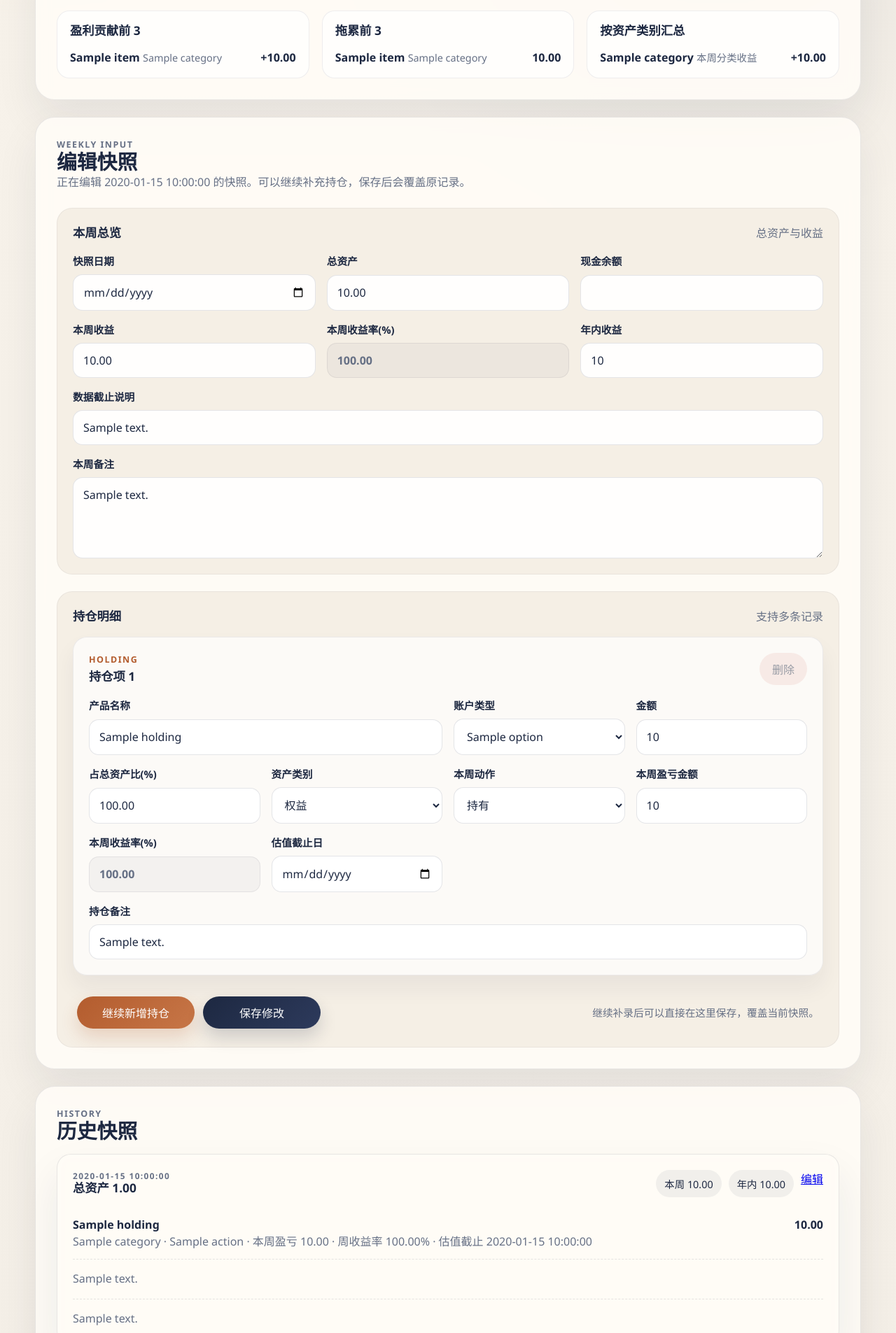
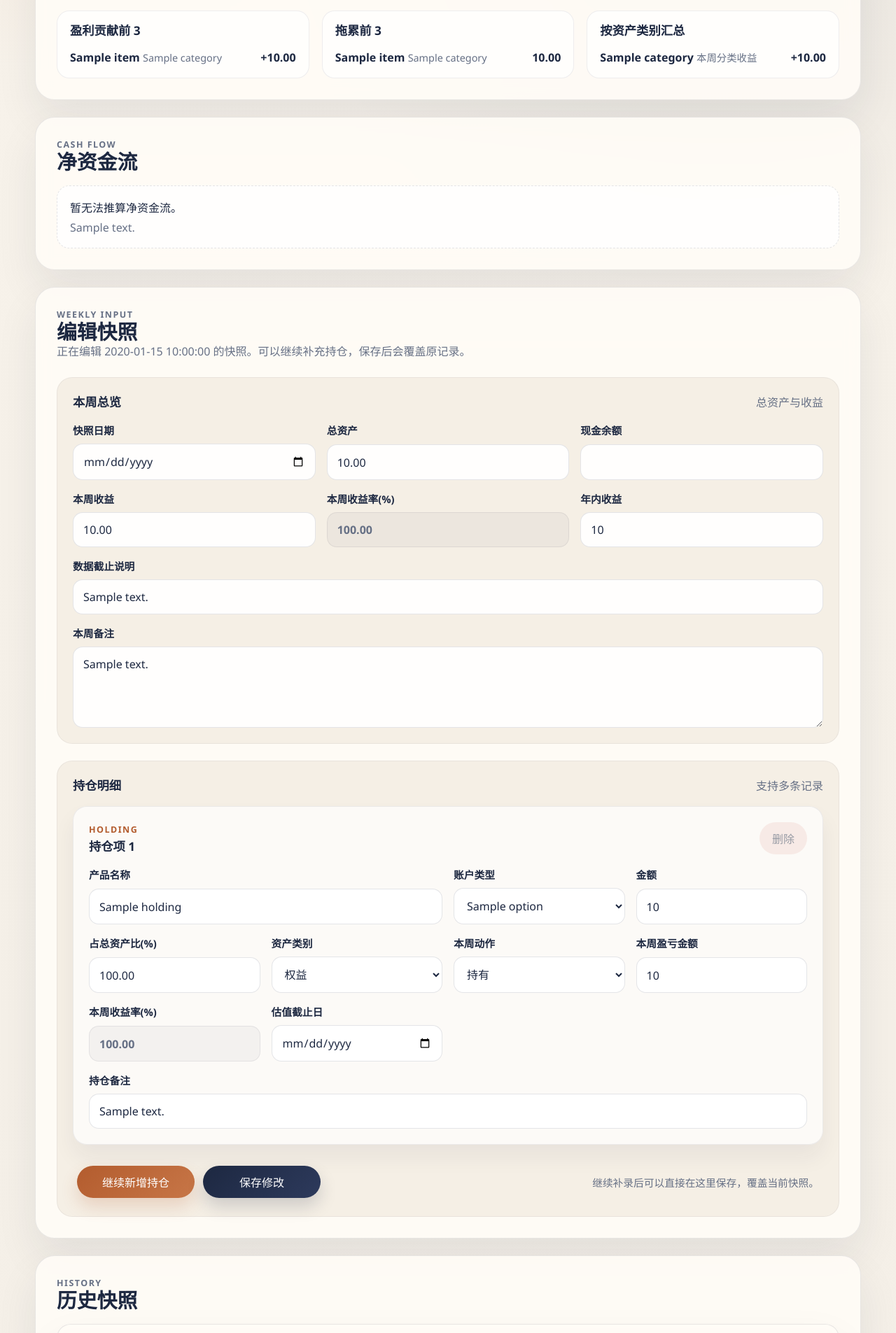
Before and after one commit to zp1103/portfolio-review-app, a FastAPI app: template app/templates/index.html in a window 1280 px wide. Shown: the part 835-2740 px from the top of the page at 70% size. Run offline with FastAPI, Linux system fonts and the light colour scheme; the template is opened without the code that fills it: most values are stand-ins (such as "Sample title", 1, 10 or a date in 2020).

Commit message:
基于快照推算净资金流

```diff
--- a/app/main.py
+++ b/app/main.py
@@ -52,6 +52,7 @@ def create_app(db_path: str | Path = DEFAULT_DB_PATH) -> FastAPI:
         targets = service.get_target_allocation()
         analysis = service.get_portfolio_analysis()
         weekly_attribution = service.get_weekly_attribution()
+        cashflow_analysis = service.get_cashflow_analysis()
         editing_snapshot = None
         if edit_id is not None:
             editing_snapshot = service.get_snapshot(edit_id)
@@ -65,6 +66,7 @@ def create_app(db_path: str | Path = DEFAULT_DB_PATH) -> FastAPI:
                 "targets": targets,
                 "analysis": analysis,
                 "weekly_attribution": weekly_attribution,
+                "cashflow_analysis": cashflow_analysis,
                 "category_labels": CATEGORY_LABELS,
                 "default_rows": list(range(max(1, len(form_values["holdings"])))),
                 "account_type_options": ACCOUNT_TYPE_OPTIONS,
--- a/app/service.py
+++ b/app/service.py
@@ -285,6 +285,43 @@ class PortfolioService:
             "category_breakdown": category_breakdown,
         }
 
+    def get_cashflow_analysis(self) -> dict:
+        snapshots = self.list_snapshots()
+        if len(snapshots) < 2:
+            return {
+                "available": False,
+                "net_flow": 0.0,
+                "direction": "none",
+                "latest_date": snapshots[0].snapshot_date if snapshots else "",
+                "previous_date": "",
+                "formula_text": "至少需要两期快照才能推算净资金流。",
+            }
+
+        latest = snapshots[0]
+        previous = snapshots[1]
+        net_flow = round(latest.total_assets - previous.total_assets - latest.weekly_return_amount, 2)
+        if net_flow > 0:
+            direction = "inflow"
+            formula_text = f"较上一期推算净流入 {net_flow:.2f}"
+        elif net_flow < 0:
+            direction = "outflow"
+            formula_text = f"较上一期推算净流出 {abs(net_flow):.2f}"
+        else:
+            direction = "flat"
+            formula_text = "较上一期无明显净资金流"
+
+        return {
+            "available": True,
+            "net_flow": net_flow,
+            "direction": direction,
+            "latest_date": latest.snapshot_date,
+            "previous_date": previous.snapshot_date,
+            "latest_total_assets": latest.total_assets,
+            "previous_total_assets": previous.total_assets,
+            "weekly_return_amount": latest.weekly_return_amount,
+            "formula_text": formula_text,
+        }
+
     def _get_holdings_for_snapshot(self, connection, snapshot_id: int) -> list[HoldingRecord]:
         rows = connection.execute(
             "SELECT * FROM holdings WHERE snapshot_id = ? ORDER BY id ASC",
--- a/app/templates/index.html
+++ b/app/templates/index.html
@@ -207,6 +207,41 @@
             <div class="empty-history">
               <p>还没有收益归因。</p>
               <span>录入每条持仓的本周盈亏后，这里会自动汇总贡献和拖累项。</span>
+            </div>
+          {% endif %}
+        </section>
+
+        <section class="card cashflow-card">
+          <div class="section-head section-head-compact">
+            <div>
+              <p class="mini-label">Cash Flow</p>
+              <h2>净资金流</h2>
+            </div>
+          </div>
+          {% if cashflow_analysis.available %}
+            <div class="cashflow-layout">
+              <article class="cashflow-primary cashflow-{{ cashflow_analysis.direction }}">
+                <span>{{ cashflow_analysis.previous_date }} → {{ cashflow_analysis.latest_date }}</span>
+                <h3>
+                  {% if cashflow_analysis.net_flow > 0 %}+{% endif %}{{ '%.2f'|format(cashflow_analysis.net_flow) }}
+                </h3>
+                <p>{{ cashflow_analysis.formula_text }}</p>
+              </article>
+              <div class="cashflow-formula">
+                <p>本周净资金流 = 本周总资产 - 上期总资产 - 本周收益</p>
+                <span>
+                  {{ '%.2f'|format(cashflow_analysis.latest_total_assets) }}
+                  -
+                  {{ '%.2f'|format(cashflow_analysis.previous_total_assets) }}
+                  -
+                  {{ '%.2f'|format(cashflow_analysis.weekly_return_amount) }}
+                </span>
+              </div>
+            </div>
+          {% else %}
+            <div class="empty-history">
+              <p>暂无法推算净资金流。</p>
+              <span>{{ cashflow_analysis.formula_text }}</span>
             </div>
           {% endif %}
         </section>
```
Also changed, not shown: app/static/styles.css (+48 -0 lines), tests/test_api.py (+25 -0 lines), tests/test_service.py (+43 -0 lines).
